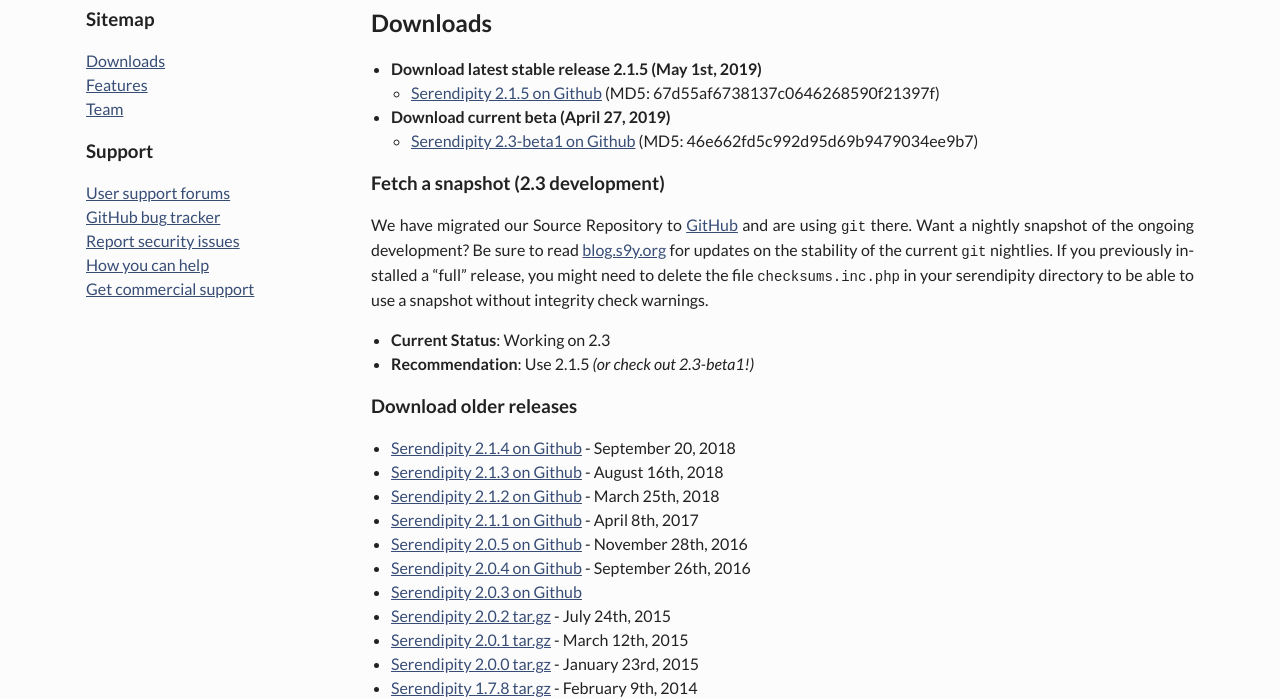
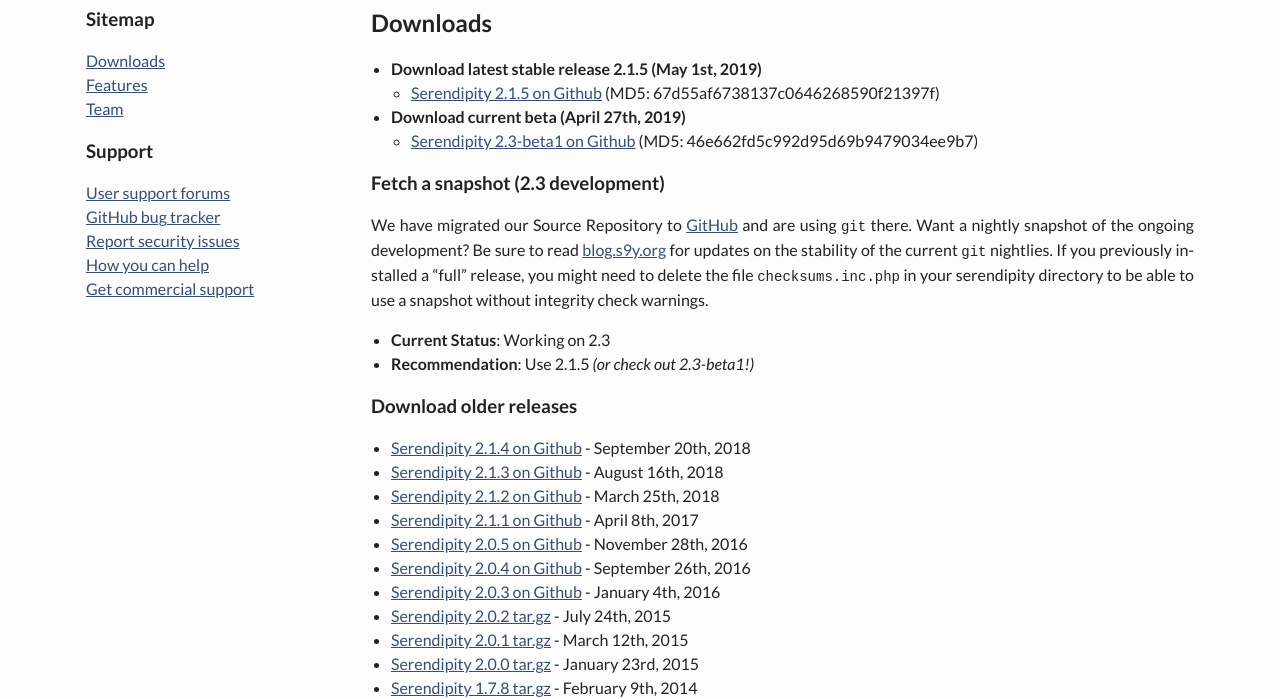
Before and after one commit to s9y/s9y.github.io, a Jekyll site: the page built from downloads.md, in a window 1280 px wide. Shown: the part 224-923 px from the top of the page. Built offline with Jekyll 4.4.1, drawn with Linux system fonts in a browser that asks for light colours.

Commit message:
Small fixes to dates on download page.
Signed-off-by: Thomas Hochstein <thh@inter.net>

```diff
--- a/downloads.md
+++ b/downloads.md
@@ -8,7 +8,7 @@ title: Downloads
   * [Serendipity 2.1.5 on
     Github](https://github.com/s9y/Serendipity/releases/tag/2.1.5)
    (MD5: 67d55af6738137c0646268590f21397f)
-* **Download current beta (April 27, 2019)**
+* **Download current beta (April 27th, 2019)**
   * [Serendipity 2.3-beta1 on
     Github](https://github.com/s9y/Serendipity/releases/tag/2.3-beta1)
    (MD5: 46e662fd5c992d95d69b9479034ee9b7)
@@ -22,13 +22,13 @@ We have migrated our Source Repository to [GitHub](https://github.com/s9y/Serend
 
 ### **Download older releases**
 
-* [Serendipity 2.1.4 on Github](https://github.com/s9y/Serendipity/releases/tag/2.1.4) - September 20, 2018
+* [Serendipity 2.1.4 on Github](https://github.com/s9y/Serendipity/releases/tag/2.1.4) - September 20th, 2018
 * [Serendipity 2.1.3 on Github](https://github.com/s9y/Serendipity/releases/tag/2.1.3) - August 16th, 2018
 * [Serendipity 2.1.2 on Github](https://github.com/s9y/Serendipity/releases/tag/2.1.2) - March 25th, 2018
 * [Serendipity 2.1.1 on Github](https://github.com/s9y/Serendipity/releases/tag/2.1.1) - April 8th, 2017
 * [Serendipity 2.0.5 on Github](https://github.com/s9y/Serendipity/releases/tag/2.0.5) - November 28th, 2016
 * [Serendipity 2.0.4 on Github](https://github.com/s9y/Serendipity/releases/tag/2.0.4) - September 26th, 2016
-* [Serendipity 2.0.3 on Github](https://github.com/s9y/Serendipity/releases/tag/2.0.3)
+* [Serendipity 2.0.3 on Github](https://github.com/s9y/Serendipity/releases/tag/2.0.3) - January 4th, 2016
 * [Serendipity 2.0.2 tar.gz](http://prdownloads.sourceforge.net/php-blog/serendipity-2.0.2.tar.gz?download) - July 24th, 2015
 * [Serendipity 2.0.1 tar.gz](http://prdownloads.sourceforge.net/php-blog/serendipity-2.0.1.tar.gz?download) - March 12th, 2015
 * [Serendipity 2.0.0 tar.gz](http://prdownloads.sourceforge.net/php-blog/serendipity-2.0.tar.gz?download) - January 23rd, 2015
```
